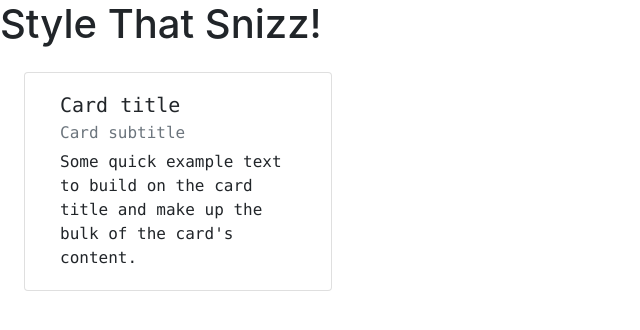
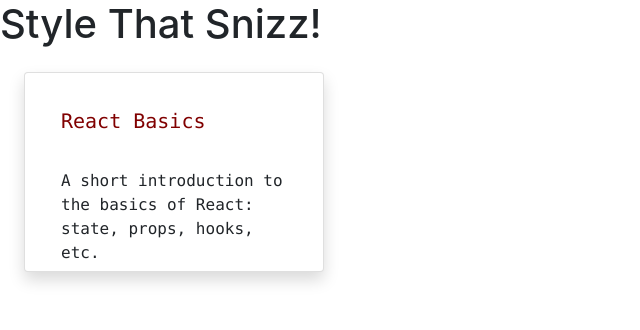
Before and after one commit to anthonypcersosimo/team-three-project-two, a React (Create React App) app in the folder client/: page / in a window 1280 px wide. Shown: the top 330 px of the page, without its empty margins (0-640 px from the left). Built offline with nearby package versions, Linux system fonts and the light colour scheme.

Commit message:
basic code styled deckCard component

```diff
--- a/client/src/Canvas.css
+++ b/client/src/Canvas.css
@@ -0,0 +1,8 @@
+.deck-card {
+    width: 300px;
+    height: 200px
+}
+
+.font-maroon {
+    color: maroon;
+}
--- a/client/src/Canvas.js
+++ b/client/src/Canvas.js
@@ -1,14 +1,22 @@
-import React from 'react';
+import React, { useState } from 'react';
 import DeckCard from './components/deckCard'
 
 const Canvas = () => {
+
+    const testDeck = {
+        title: "React Basics",
+        description: "A short introduction to the basics of React: state, props, hooks, etc."
+    }
+
+    const [deck] = useState(testDeck)
+
     return (
         <div>
             <div>
                 <h1>Style That Snizz!</h1>
             </div>
             <div className="m-4">
-                <DeckCard />
+                <DeckCard deck={deck}/>
             </div>
         </div>
     )
--- a/client/src/components/deckCard.js
+++ b/client/src/components/deckCard.js
@@ -1,14 +1,17 @@
-import React from 'react'
+import React, { useState } from 'react'
 import '../Canvas.css';
 import '../index.css';
 
-const DeckCard = () => {
+const DeckCard = (props) => {
+
+    const [deck] = useState(props.deck)
+
     return (
-        <div className="card col-md-3 code-font">
+        <div className="card deck-card code-font shadow p-3 mb-5 bg-white rounded">
             <div className="card-body">
-                <h5 className="card-title">Card title</h5>
-                <h6 className="card-subtitle mb-2 text-muted">Card subtitle</h6>
-                <p className="card-text">Some quick example text to build on the card title and make up the bulk of the card's content.</p>
+                <h5 className="card-title font-maroon">{deck.title}</h5>
+                <br></br>
+                <p className="card-text">{deck.description}</p>
             </div>
         </div>
     )
```
